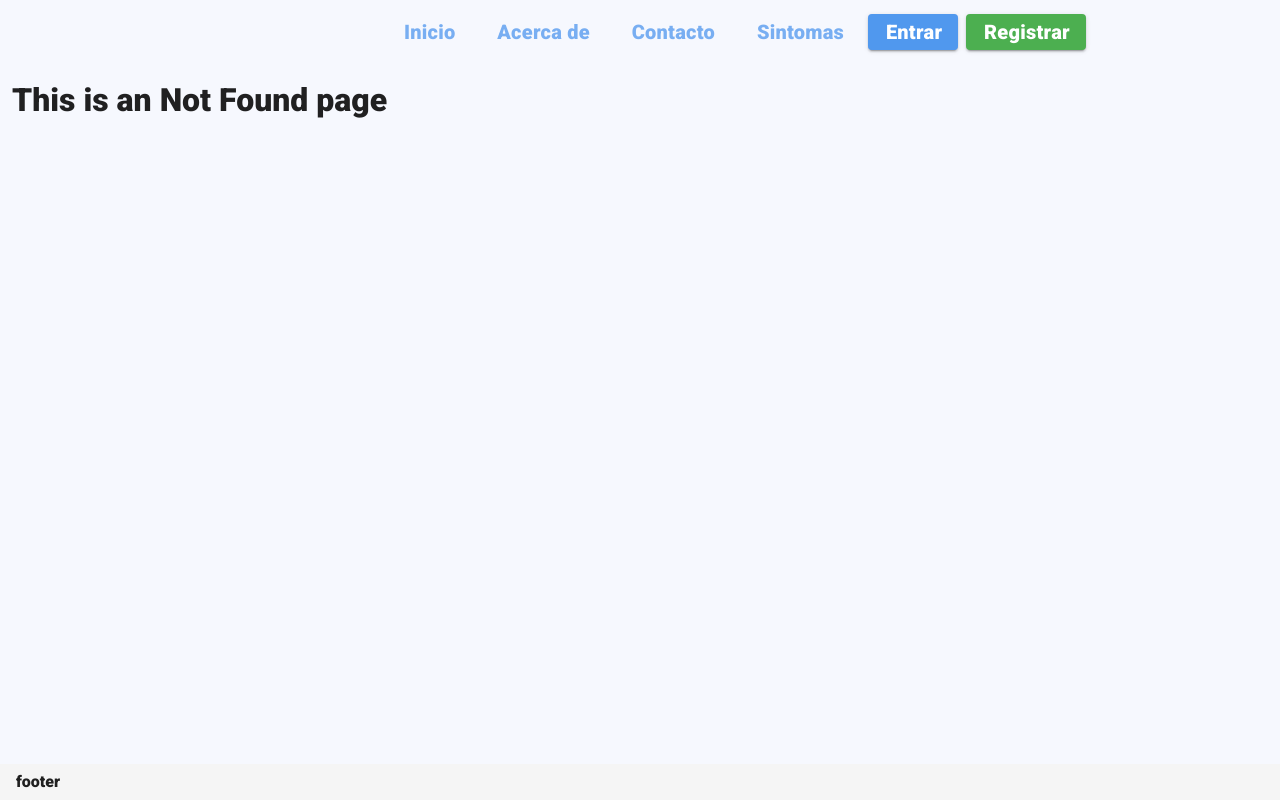
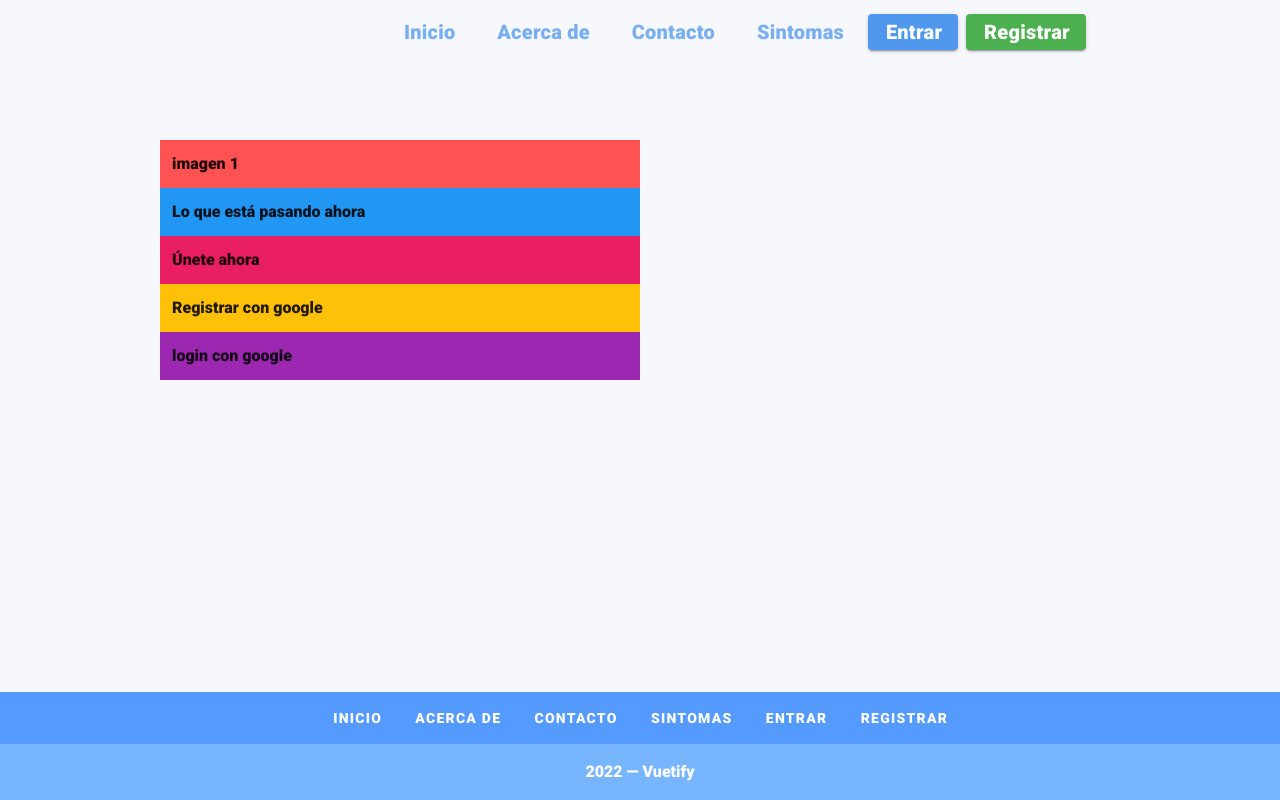
Before and after one commit to mcmenamc/System-Control-Covid, a Vue app in the folder frontend/: page /login in a window 1280 px wide. Before the commit this address had no page. Built offline with nearby package versions, Linux system fonts and the light colour scheme; a small style sheet from the web is missing; what vue-sweetalert2 would draw is missing.

Commit message:
add not found

```diff
--- a/frontend/src/App.vue
+++ b/frontend/src/App.vue
@@ -39,7 +39,7 @@
         <v-col cols="5" sm="4" class="d-flex justify-start">
           <v-img width="150" src="@/assets/images/logo.png"></v-img>
         </v-col>
-        <v-col cols="5" sm="4" class="d-flex justify-end">
+        <v-col cols="5" sm="4" class="d-flex justify-end ml-5">
           <v-btn @click.stop="drawer = !drawer" icon>
             <v-icon>{{ `fas ${drawer ? "fa-times" : "fa-bars"}` }}</v-icon>
           </v-btn>
@@ -76,12 +76,13 @@
             {{ links[4].name }}
           </v-btn>
         </div>
-        <div class="pa-2">
+        <div :class="`pa-2 `">
           <v-btn :to="links[5].url" :color="links[5].color" block>
             {{ links[5].name }}
           </v-btn>
         </div>
       </template>
+
     </v-navigation-drawer>
 
     <v-main>
@@ -90,8 +91,22 @@
       </v-container>
     </v-main>
 
-    <v-footer>
-      <span>footer</span>
+    <v-footer color="primary lighten-1" padless>
+      <v-row justify="center" no-gutters>
+        <v-btn
+          v-for="link in links"
+          :key="link.id"
+          color="white"
+          text
+          rounded
+          class="my-2"
+        >
+          {{ link.name }}
+        </v-btn>
+        <v-col class="primary lighten-2 py-4 text-center white--text" cols="12">
+          {{ new Date().getFullYear() }} — <strong>Vuetify</strong>
+        </v-col>
+      </v-row>
     </v-footer>
   </v-app>
 </template>
@@ -163,7 +178,9 @@ export default {
       }
     },
     inicio() {
-      this.$router.push("/");
+      if (this.$router.currentRoute.path !== "/") {
+        this.$router.push("/");
+      }
     },
   },
 };
--- a/frontend/src/router/index.js
+++ b/frontend/src/router/index.js
@@ -21,7 +21,18 @@ const routes = [
   {
     path: '*',
     name: 'NotFound',
-    component: () => import(/* webpackChunkName: "error" */ '../views/NotFound.vue')
+    component: () => import(/* webpackChunkName: "error" */ '../views/NotFound.vue'),
+    prompt: {
+      message: 'Page not found',
+    },
+  },
+  {
+    path: '/login',
+    name: 'Login',
+    component: () => import(/* webpackChunkName: "Login" */ '../views/Login.vue'),
+    prompt: {
+      message: 'Page not found',
+    },
   }
 ]
 
--- /dev/null
+++ b/frontend/src/views/Login.vue
@@ -0,0 +1,28 @@
+<template>
+  <v-row
+    :class="`img-fondo d-flex flex-wrap d-flex justify-center ${
+      $vuetify.breakpoint.mobile ? 'mt-14' : 'mt-16'
+    }`"
+  >
+    <v-col cols="12" md="11" lg="9" xl="8">
+      <v-row class="d-flex justify-center">
+        <v-col cols="10" md="6">
+          <v-row class="d-flex align-stretch">
+            <v-col cols="12" class="error">imagen 1</v-col>
+            <v-col cols="12" class="info">Lo que está pasando ahora</v-col>
+            <v-col cols="12" class="pink">Únete ahora</v-col>
+            <v-col cols="12" class="warning">Registrar con google</v-col>
+            <v-col cols="12" class="purple">login con google</v-col>
+          </v-row>
+        </v-col>
+        <v-col cols="10" md="6" class="d-flex justify-center">
+          <v-img src="@/assets/images/header-a.png"></v-img>
+        </v-col>
+      </v-row>
+    </v-col>
+  </v-row>
+</template>
+
+<script>
+export default {};
+</script>
--- a/frontend/src/views/NotFound.vue
+++ b/frontend/src/views/NotFound.vue
@@ -1,11 +1,65 @@
 <template>
   <div>
-    <h1>This is an Not Found page</h1>
+    <h1>
+      4<span><i class="fas fa-bomb"></i></span>4
+    </h1>
+    <h2>Error: 404 página No Encontrada</h2>
+    <p>Lo sentimos, no se puede acceder a la página que está buscando</p>
+    <v-btn to="/" color="primary">
+      <v-icon class="mr-3">fas fa-hand-point-right</v-icon>Regresar al inicio
+    </v-btn>
+    {{$router.params}}
   </div>
 </template>
 
 <script>
-export default {
+export default {};
+</script>
 
+
+<style scoped>
+@import url("https://fonts.googleapis.com/css?family=Montserrat:400,400i,700");
+
+div {
+  align-items: center;
+  display: flex;
+  flex-direction: column;
+  height: 78vh;
+  justify-content: center;
+  text-align: center;
 }
-</script>
+h1 {
+  color: #3b3b3b;
+  font-size: 12.5rem;
+  letter-spacing: 0.1em;
+  margin: 0.025em 0;
+  text-shadow: 0.05em 0.05em 0 rgba(0, 0, 0, 0.25);
+  white-space: nowrap;
+}
+@media (max-width: 30rem) {
+  h1 {
+    font-size: 8.5rem;
+  }
+}
+h1 > span {
+  animation: spooky 2s alternate infinite linear;
+  color: #528cce;
+  display: inline-block;
+}
+h2 {
+  color: #34363a;
+  margin-bottom: 0.4em;
+}
+p {
+  color: rgb(97, 97, 97);
+  margin-top: 0;
+}
+@keyframes spooky {
+  from {
+    transform: translatey(0.15em) scaley(0.95);
+  }
+  to {
+    transform: translatey(-0.15em);
+  }
+}
+</style>
```
Also changed, not shown: 1 other file (tests, documents, lock files or other folders).
